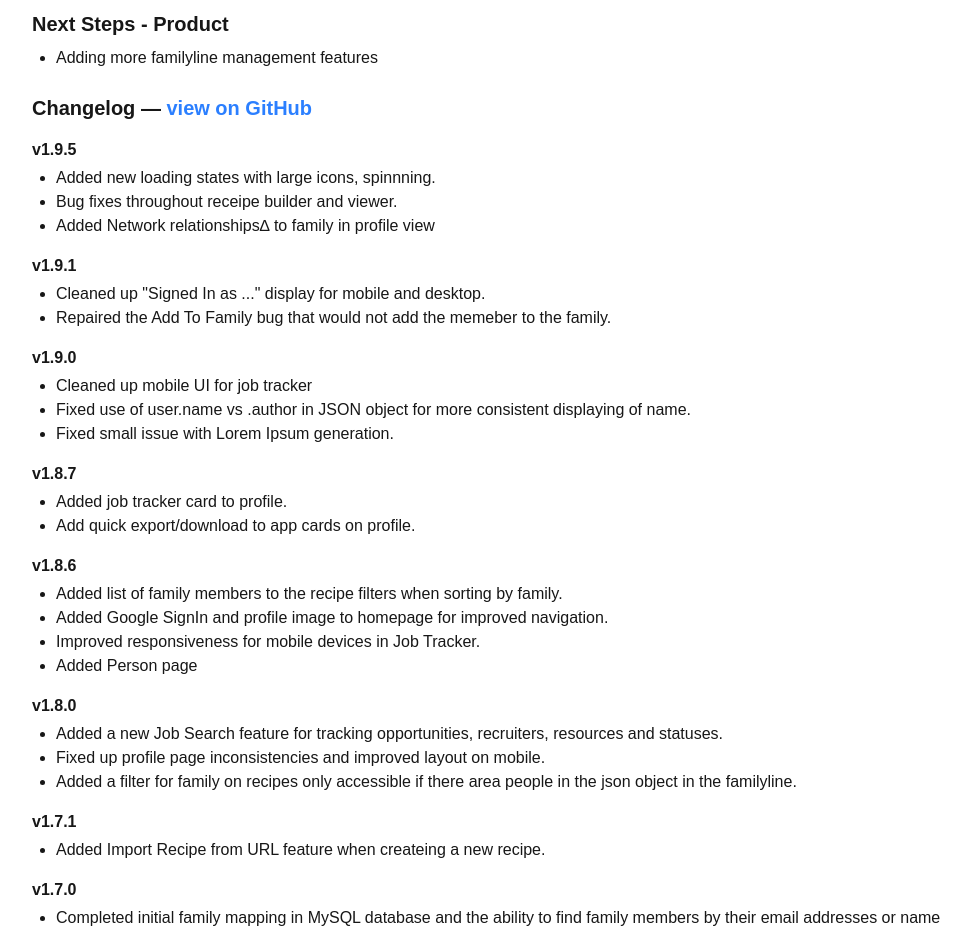
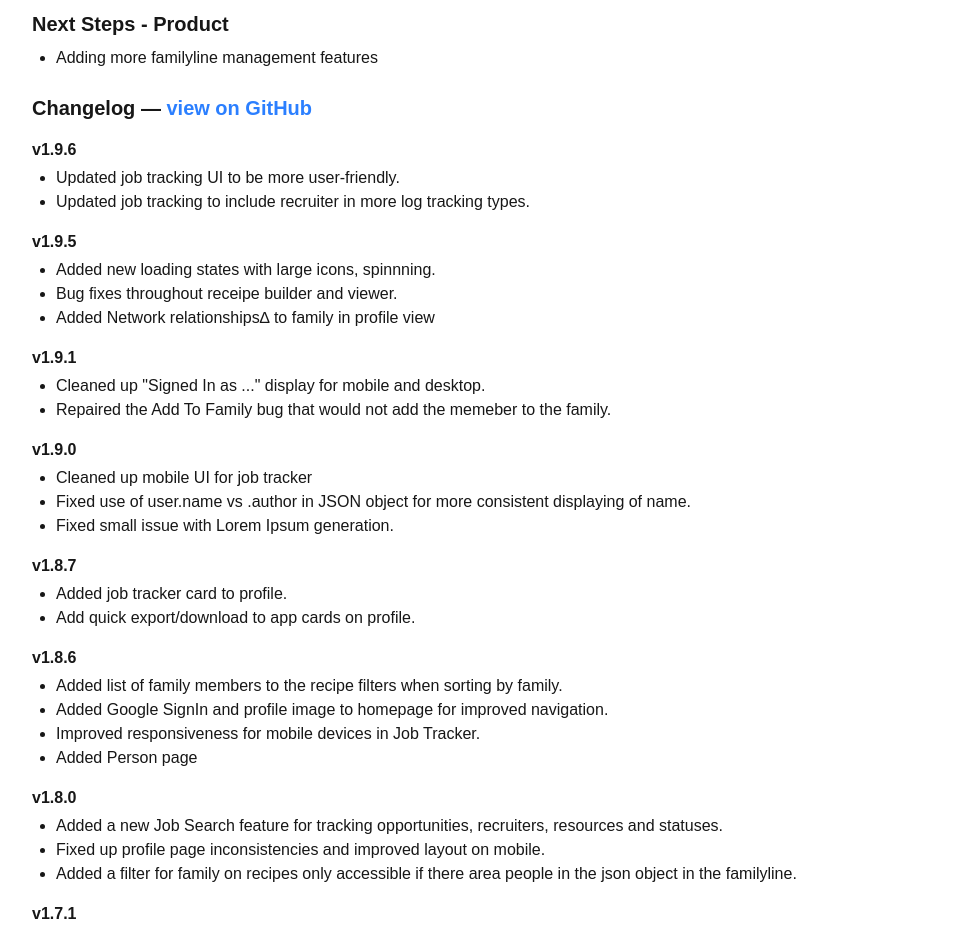
Before and after one commit to sjamesmccarthy/hikerbikerwriter, a Next.js app: page /about in a window 1280 px wide. Shown: the part 6120-7053 px from the top of the page, without its empty margins (152-1123 px from the left). Built offline with nearby package versions, Linux system fonts and the light colour scheme.

Commit message:
updating about

```diff
--- a/src/app/about/page.tsx
+++ b/src/app/about/page.tsx
@@ -541,6 +541,15 @@ export default function AboutPage() {
               </a>
             </h2>
 
+            <h3 className="font-semibold mt-4 mb-1">v1.9.6</h3>
+            <ul className="list-disc ml-6 mb-2">
+              <li>Updated job tracking UI to be more user-friendly.</li>
+              <li>
+                Updated job tracking to include recruiter in more log tracking
+                types.
+              </li>
+            </ul>
+
             <h3 className="font-semibold mt-4 mb-1">v1.9.5</h3>
             <ul className="list-disc ml-6 mb-2">
               <li>Added new loading states with large icons, spinnning.</li>
```
